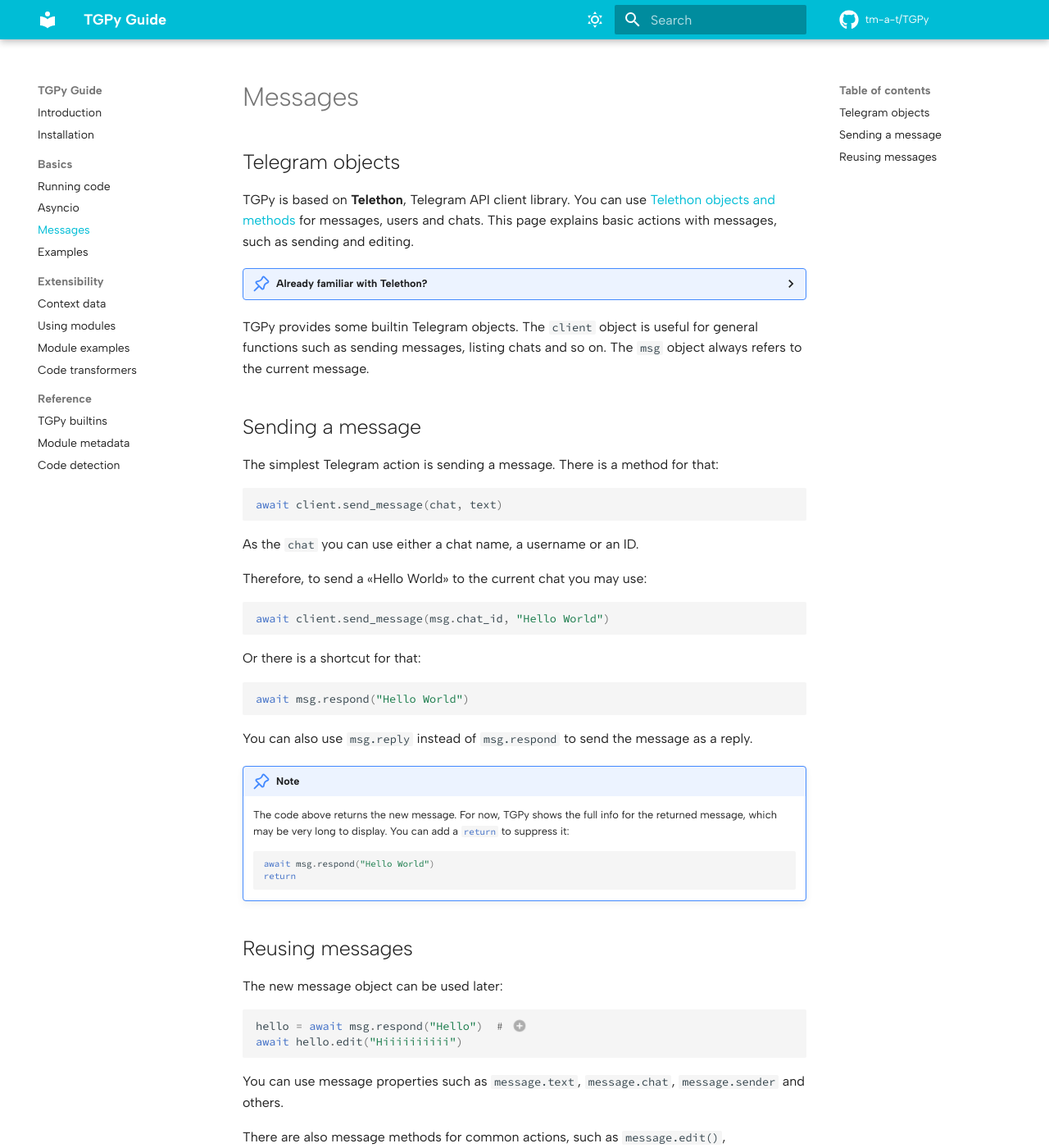
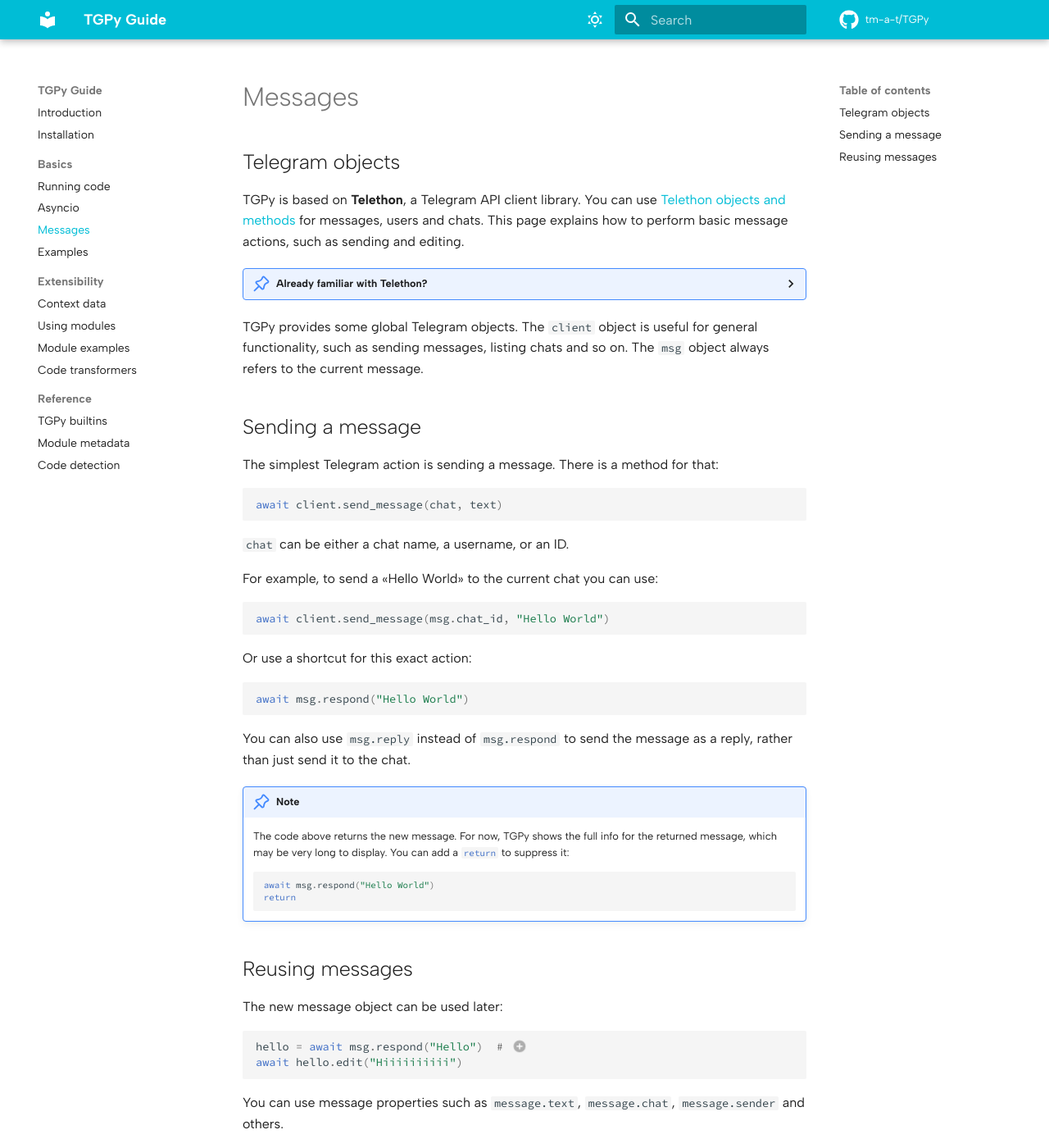
Before and after one commit to tm-a-t/TGPy, an MkDocs documentation site: the page built from guide/docs/basics/messages.md, in a window 1280 px wide and 1400 px high. Shown: the whole window at 82% size. Built offline with MkDocs 1.6.1 and Material for MkDocs 9.7.7, drawn with Linux system fonts in a browser that asks for light colours; comment, search, counter and statistics services are not loaded.

Commit message:
Update messages.md

````diff
--- a/guide/docs/basics/messages.md
+++ b/guide/docs/basics/messages.md
@@ -2,9 +2,9 @@
 
 ## Telegram objects
 
-TGPy is based on **Telethon**, Telegram API client library. You can
+TGPy is based on **Telethon**, a Telegram API client library. You can
 use [Telethon objects and methods](https://docs.telethon.dev/en/stable/quick-references/objects-reference.html)
-for messages, users and chats. This page explains basic actions with messages, such as sending and editing.
+for messages, users and chats. This page explains how to perform basic message actions, such as sending and editing.
 
 ??? tldr "Already familiar with Telethon?"
 
@@ -20,7 +20,7 @@
 
     Now you can skip the rest of the page and go to the [examples](/basics/examples) :)
 
-TGPy provides some builtin Telegram objects. The `client` object is useful for general functions such as sending
+TGPy provides some global Telegram objects. The `client` object is useful for general functionality, such as sending
 messages, listing chats and so on. The `msg` object always refers to the current message.
 
 ## Sending a message
@@ -31,21 +31,21 @@
 await client.send_message(chat, text)
 ```
 
-As the `chat` you can use either a chat name, a username or an ID.
+`chat` can be either a chat name, a username, or an ID.
 
-Therefore, to send a «Hello World» to the current chat you may use:
+For example, to send a «Hello World» to the current chat you can use:
 
 ```python
 await client.send_message(msg.chat_id, "Hello World")
 ```
 
-Or there is a shortcut for that:
+Or use a shortcut for this exact action:
 
 ```python
 await msg.respond("Hello World")
 ```
 
-You can also use `msg.reply` instead of `msg.respond` to send the message as a reply.
+You can also use `msg.reply` instead of `msg.respond` to send the message as a reply, rather than just send it to the chat.
 
 !!! note
 
````
